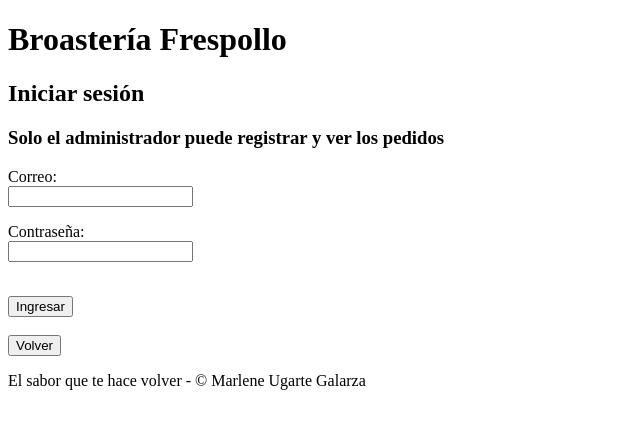
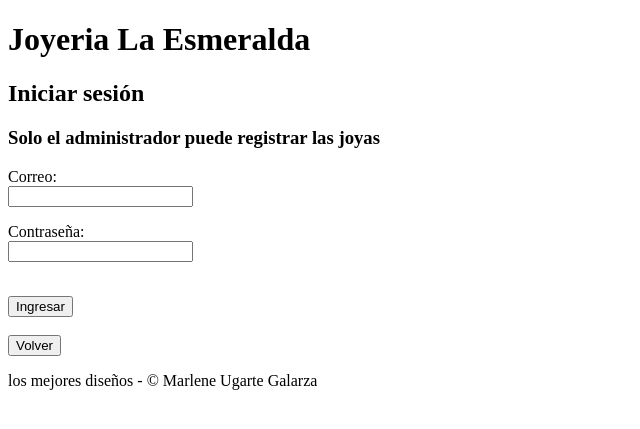
Before and after one commit to marleneugarte/practicas, a Laravel app: page /login in a window 1280 px wide. Shown: the top 429 px of the page, without its empty margins (0-640 px from the left). Run offline with Laravel 12, Linux system fonts and the light colour scheme.

Commit message:
login modificado
corriendo para el caso joyeria

```diff
--- a/segunda-instancia/resources/views/login.blade.php
+++ b/segunda-instancia/resources/views/login.blade.php
@@ -1,19 +1,20 @@
+
 
 <!DOCTYPE html>
 <html lang="es">
 <head>
     <meta charset="UTF-8">
     <meta name="viewport" content="width=device-width, initial-scale=1.0">
-    <title>Iniciar sesión - Broastería</title>
+    <title>Joyeria La Esmeralda</title>
 </head>
 <body>
 
-    <h1>Broastería Frespollo</h1>
+    <h1>Joyeria La Esmeralda</h1>
     <h2>Iniciar sesión</h2>
 
     <form action="/login" method="post">
         @csrf
-        <h3>Solo el administrador puede registrar y ver los pedidos</h3>
+        <h3>Solo el administrador puede registrar las joyas</h3>
 
   {{-- Si el intento anterior falló, la ruta nos mandó el mensaje "en el bolsillo"
        de la sesión. Se muestra una vez y desaparece solo. --}}
@@ -39,12 +40,12 @@
 
     </form>
     <br>
-    <form action="/logout" method="POST">
+    <form action="/salir" method="POST">
     @csrf
     <button type="submit">Volver</button>
 
     <footer>
-    <p> El sabor que te hace volver  - © Marlene Ugarte Galarza </p>
+    <p> los mejores diseños - © Marlene Ugarte Galarza </p>
     </footer>
 </body>
 
--- a/segunda-instancia/routes/web.php
+++ b/segunda-instancia/routes/web.php
@@ -6,6 +6,7 @@ use Illuminate\Support\Facades\Route;
 use Illuminate\Support\Facades\Auth;
 
 //joyeria la esmeralda
+Route::redirect('/', '/joyas');
 
 Route::get('/joyas', function () {
     $joyas = joya::all();
@@ -45,9 +46,15 @@ Route::post('/joyas/nuevo', function () {
     return redirect('/joyas');
 })->middleware('auth');
 
+Route::post('/salir', function () {
+    Auth::logout();
+
+    return redirect('/joyas');
+});
 
 
-Route::redirect('/', '/inicio');
+
+//Route::redirect('/', '/inicio');
 
 Route::get('/hola', function () {
     return 'Hola, soy Laravel — y esta respuesta viajó por una ruta.';
```
